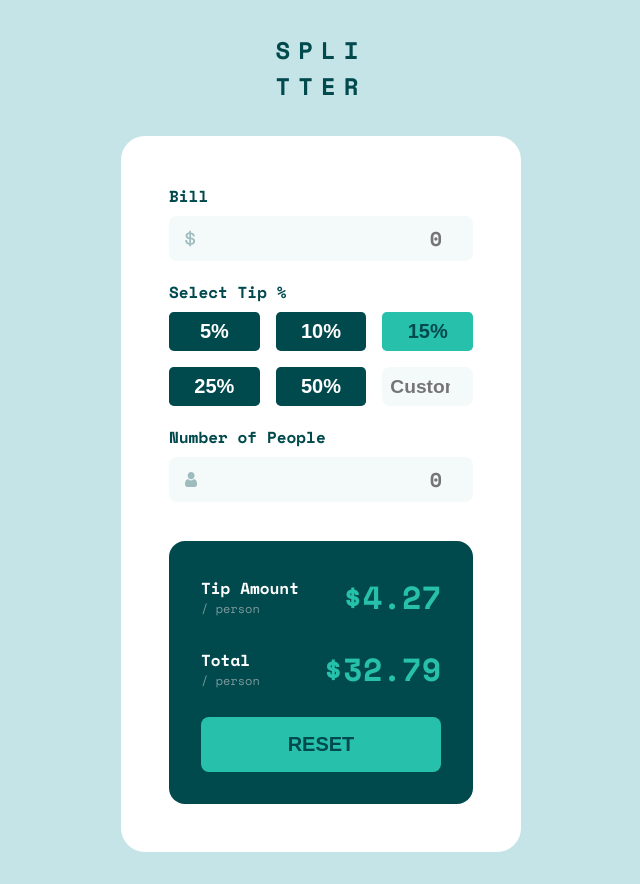
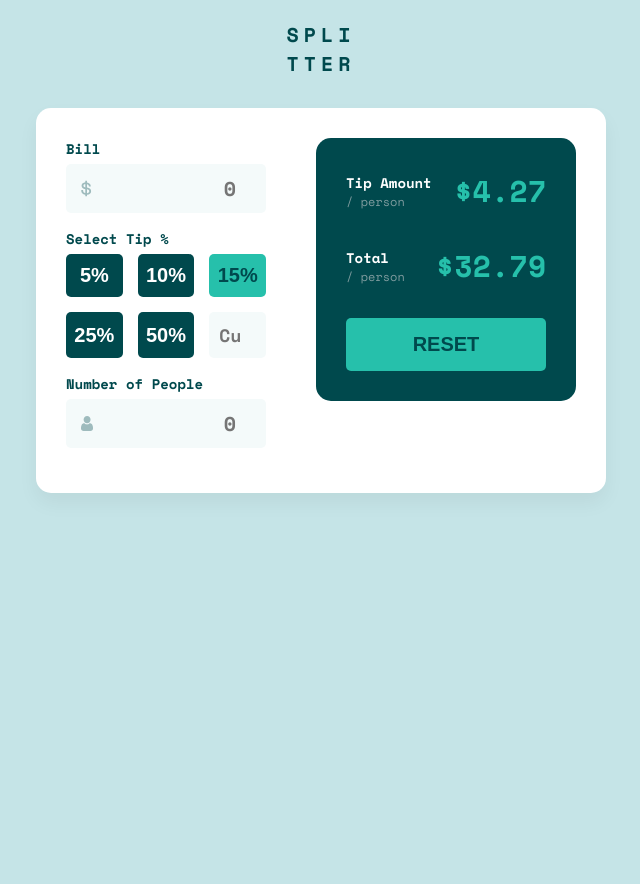
Before and after one commit to Piyush-Rajput7/Tip-calculator, a plain HTML site: page index.html in a window 1280 px wide. Shown: the whole page, without its empty margins (319-959 px from the left). After the commit the page ends 800 px from the top, so only its background shows below. Drawn offline with nearby package versions, Linux system fonts and the light colour scheme.

Commit message:
Update style.css

```diff
--- a/style.css
+++ b/style.css
@@ -1,7 +1,3 @@
-
-
-
-
 @import url('https://fonts.googleapis.com/css2?family=Space+Mono:wght@400;700&display=swap');
 
 :root {
@@ -12,12 +8,18 @@
   --light-grayish-cyan: hsl(185, 41%, 84%);
   --very-light-grayish-cyan: hsl(189, 41%, 97%);
   --white: hsl(0, 0%, 100%);
+  --radius: 0.5rem;
+  --transition: 0.3s ease;
 }
 
 * {
-  box-sizing: border-box;
   margin: 0;
   padding: 0;
+  box-sizing: border-box;
+}
+
+html {
+  font-size: 62.5%; /* 1rem = 10px */
 }
 
 body {
@@ -33,10 +35,10 @@ body {
 
 .heading {
   letter-spacing: 0.5rem;
-  font-size: 1.5rem;
+  font-size: 2rem;
   color: var(--very-dark-cyan);
   text-align: center;
-  margin-bottom: 2rem;
+  margin-bottom: 3rem;
 }
 
 .container {
@@ -44,38 +46,40 @@ body {
   border-radius: 1.5rem;
   padding: 3rem;
   width: 100%;
-  max-width: 400px;
+  max-width: 57rem;
   display: flex;
   flex-direction: column;
-  gap: 1.2rem;
+  gap: 2rem;
+  box-shadow: 0 1rem 2rem rgba(0, 0, 0, 0.05);
 }
 
 .input-panel label {
   font-weight: 700;
   margin-bottom: 0.5rem;
   display: block;
+  font-size: 1.4rem;
 }
 
 .input-field {
   position: relative;
   background-color: var(--very-light-grayish-cyan);
-  border-radius: 0.5rem;
-  padding: 0.5rem 1rem;
+  border-radius: var(--radius);
+  padding: 1rem 1.5rem;
   display: flex;
   align-items: center;
-  margin-bottom: 1.2rem;
+  margin-bottom: 1.5rem;
 }
 
 .input-field img {
-  width: 12px;
-  margin-right: 0.5rem;
+  width: 1.2rem;
+  margin-right: 1rem;
 }
 
 .input-field input {
   border: none;
   background: none;
   width: 100%;
-  font-size: 1.25rem;
+  font-size: 2rem;
   color: var(--very-dark-cyan);
   text-align: right;
   font-weight: 700;
@@ -86,20 +90,20 @@ body {
 .btn-panel {
   display: grid;
   grid-template-columns: repeat(3, 1fr);
-  gap: 1rem;
-  margin-bottom: 1.2rem;
+  gap: 1.5rem;
+  margin-bottom: 1.5rem;
 }
 
 .percentage-btn {
   background-color: var(--very-dark-cyan);
   color: var(--white);
-  font-size: 1.25rem;
+  font-size: 2rem;
   font-weight: 700;
-  padding: 0.5rem 0;
+  padding: 1rem 0;
   border: none;
-  border-radius: 0.3rem;
+  border-radius: var(--radius);
   cursor: pointer;
-  transition: 0.3s;
+  transition: var(--transition);
 }
 
 .percentage-btn:hover,
@@ -109,25 +113,28 @@ body {
 }
 
 .custom-tip {
-  font-size: 1.2rem;
+  font-size: 1.8rem;
   font-weight: 700;
-  padding: 0.5rem;
+  padding: 1rem;
   width: 100%;
   text-align: right;
   border: none;
-  border-radius: 0.5rem;
+  border-radius: var(--radius);
   background-color: var(--very-light-grayish-cyan);
   color: var(--very-dark-cyan);
+  font-family: inherit;
+  outline: none;
 }
 
 .calculation-result {
   background-color: var(--very-dark-cyan);
   color: var(--white);
-  border-radius: 1rem;
-  padding: 2rem;
+  border-radius: 1.5rem;
+  padding: 3rem;
   display: flex;
   flex-direction: column;
-  gap: 1.5rem;
+  gap: 3rem;
+  justify-content: space-between;
 }
 
 .result {
@@ -137,33 +144,58 @@ body {
 }
 
 .label h2 {
-  font-size: 1rem;
+  font-size: 1.4rem;
 }
 
 .label p {
-  font-size: 0.75rem;
+  font-size: 1.2rem;
   color: var(--grayish-cyan);
 }
 
 .amount {
-  font-size: 2rem;
+  font-size: 3rem;
   font-weight: 700;
   color: var(--strong-cyan);
 }
 
 .reset-btn {
   width: 100%;
-  padding: 1rem;
+  padding: 1.5rem;
   background-color: var(--strong-cyan);
   border: none;
-  border-radius: 0.5rem;
+  border-radius: var(--radius);
   color: var(--very-dark-cyan);
-  font-size: 1.25rem;
+  font-size: 2rem;
   font-weight: 700;
   cursor: pointer;
-  transition: 0.3s;
+  transition: var(--transition);
 }
 
 .reset-btn:hover {
   background-color: hsl(172, 67%, 55%);
 }
+
+.reset-btn:disabled {
+  background-color: var(--strong-cyan);
+  opacity: 0.3;
+  cursor: not-allowed;
+}
+
+@media (min-width: 768px) {
+  .container {
+    flex-direction: row;
+    align-items: flex-start;
+    gap: 4rem;
+  }
+
+  .input-panel {
+    flex: 1;
+    padding-right: 1rem;
+  }
+
+  .calculation-result {
+    flex: 1;
+    height: 100%;
+    justify-content: space-between;
+  }
+}
```
